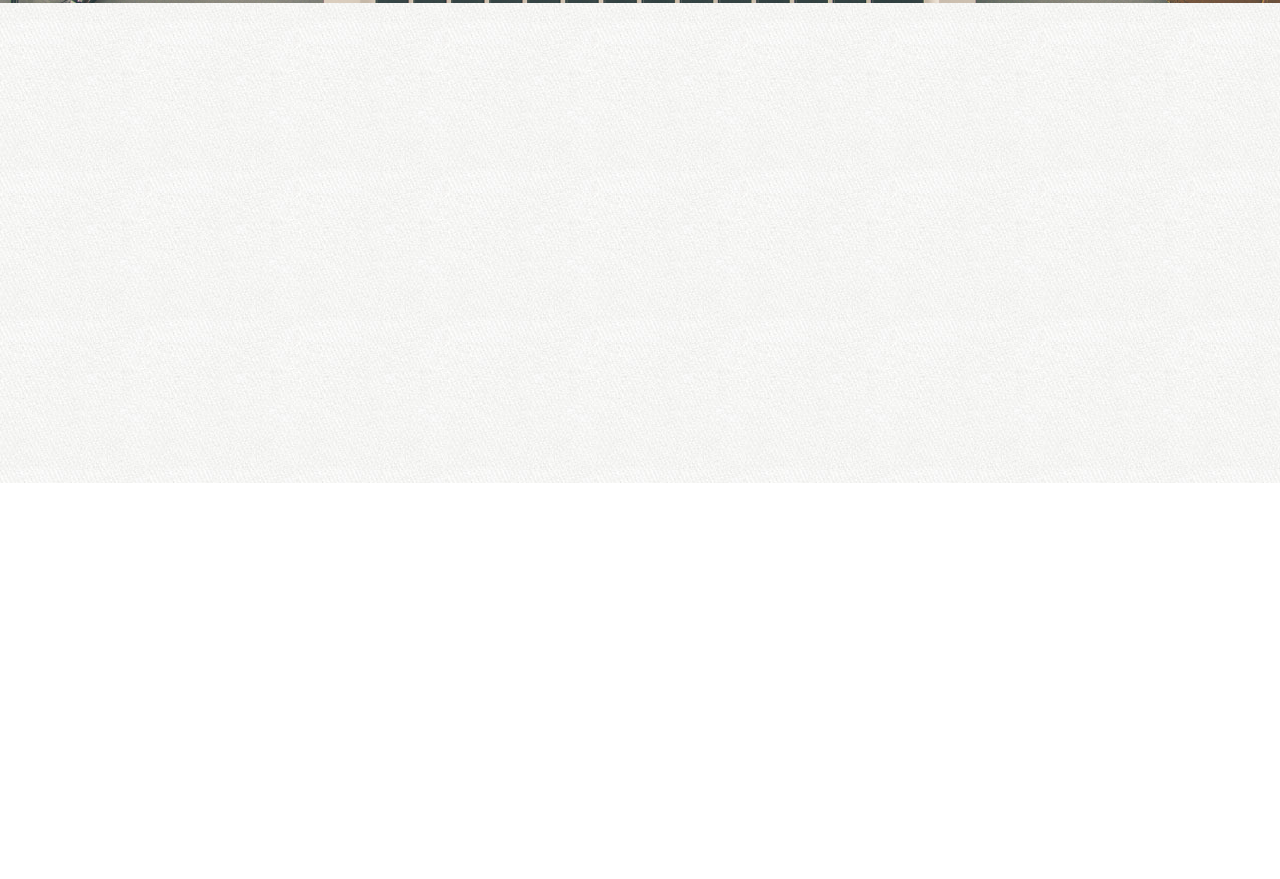
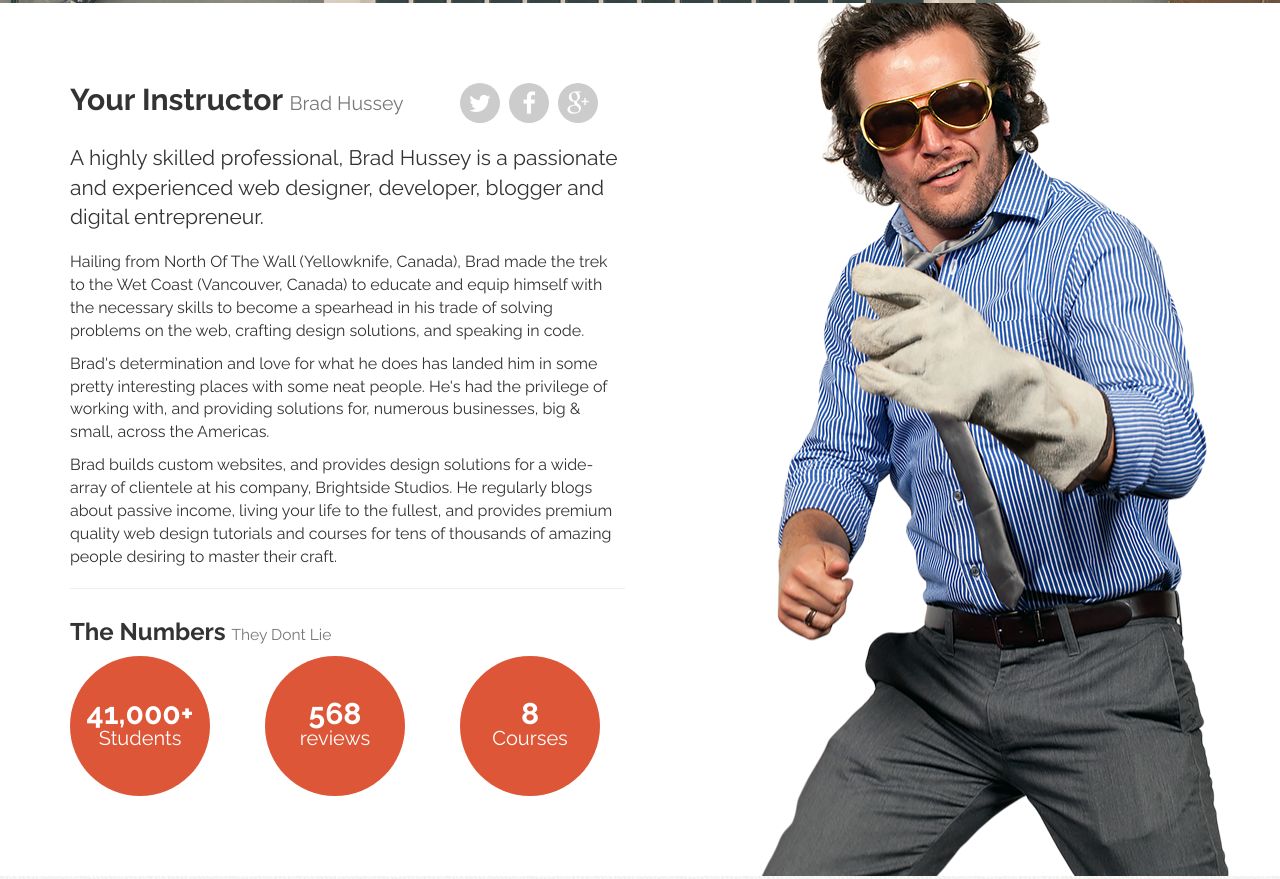
Before and after one commit to Bony5690/Custom-WordPress-Theme1, a plain HTML site: page index.html in a window 1280 px wide. Shown: the part 4277-5156 px from the top of the page. Before the commit the page ends 4760 px from the top, so only its background shows below. Drawn offline with nearby package versions, Linux system fonts and the light colour scheme.

Commit message:
Coded the instructor section

```diff
--- a/assets/css/custom.css
+++ b/assets/css/custom.css
@@ -56,6 +56,39 @@ button, input, .btn, a.btn {
 img {
   max-width: 100%;
 }
+
+.modal-content {
+  background: url('../img/tile.jpg');
+}
+
+.badge.social {
+  background: #ccc;
+  font-size: 24px;
+  height: 40px;
+  width: 40px;
+  text-align: center;
+  line-height: 42px;
+  margin: 0 5px 20px 0;
+  padding: 0;
+  -webkit-border-radius: 50px;
+  -moz-border-radius: 50px;
+  border-radius: 50px;
+  color: white;
+}
+
+.badge.social.twitter:hover {
+  background: #55acee;
+}
+
+.badge.social.facebook:hover {
+  background: #3b5998;
+}
+
+.badge.social.gplus:hover {
+  background: #db4b39;
+}
+
+
 
 #hero {
 	background: url('../img/hero-bg.jpg') 50% 0 repeat fixed;
@@ -174,6 +207,44 @@ section h3 {
   color: white;
 }
 
+#instructor{
+  background: white url('../img/brad-elvis.png') 99% -10px no-repeat;
+}
+
+#instructor h2 {
+  margin: 0 0 20px;
+}
+
+#instructor .num {
+  display: table;
+  font-size: 30px;
+  font-weight: bold;
+  line-height: 24px;
+  color: white;
+  height: 140px;
+  width: 140px;
+  text-align: center;
+  background: #dd5638;
+  -webkit-border-radius: 100%;
+  -moz-border-radius: 100%;
+  border-radius: 100%;
+  -webkit-font-smoothong: antialiased;
+  text-rendering: optimizeLegibility;
+}
+
+#instructor .num .num-content {
+  display: table-cell;
+  vertical-align: middle;
+
+}
+
+#instructor .num span {
+  display: block;
+  font-size: 20px;
+  font-weight: normal;
+}
+
+
 
 /* == CUSTOM ICON SPRITES == */
 
--- a/index.html
+++ b/index.html
@@ -325,12 +325,82 @@ People Looking for a New Career</p>
 
 <!-- Instructor -->
 
-<section>
+<section id="instructor">
+  <div class="container">
+    <div class="row">
+       <div class="col-sm-8 col-md-6">
+         <div class="row">
+           <div class="col-lg-8">
+             <h2>Your Instructor <small>Brad Hussey</small></h2>
+           </div>  <!-- end of column -->
+           <div class="col-lg-4">
+              <a href="http://twitter.com/bradhussey"
+              target="_blank" class="badge social twitter"><i class="fa fa-twitter"></i></a>
+
+              <a href="http://facebook.com/jerrybony"
+              target="_blank" class="badge social facebook"><i class="fa fa-facebook"></i></a>
+
+              <a href="http://twitter.com/bradhussey"
+              target="_blank" class="badge social gplus"><i class="fa fa-google-plus"></i></a>
+           </div>
+         <!-- </div>
+       </div> --> <!-- end of row -->
+    <!-- </div>  -->
+  </div>
+    <p class="lead">A highly skilled professional, Brad Hussey
+      is a passionate and experienced web designer,
+      developer, blogger and digital entrepreneur.</p>
+  <!-- </div> -->
+
+  <p>Hailing from North Of The Wall (Yellowknife, Canada), Brad made the trek to the Wet Coast (Vancouver, Canada) to educate and equip
+    himself with the necessary skills to become a spearhead in his trade of
+    solving problems on the web, crafting design solutions, and speaking in code.</p>
+
+    <p>Brad's determination and love for what he does has landed him in some pretty
+      interesting places with some neat people. He's had the privilege of working with,
+      and providing solutions for, numerous businesses, big & small, across the Americas. </p>
+
+      <p>Brad builds custom websites, and provides design solutions for a wide-array of clientele at his company,
+        Brightside Studios. He regularly blogs about passive income, living your life to the fullest, and provides premium quality web design tutorials and
+        courses for tens of thousands of amazing people desiring to master their craft.</p>
+
+        <hr>
+
+        <h3>The Numbers <small>They Dont Lie</small></h3>
+
+        <div class="row">
+           <div class="col-xs-4">
+                <div class="num">
+                   <div class="num-content">
+                      41,000+ <span>Students</span>
+                   </div>
+                </div>
+           </div>
+
+           <div class="col-xs-4">
+                <div class="num">
+                   <div class="num-content">
+                      568 <span>reviews</span>
+                   </div>
+                </div>
+           </div>
+
+           <div class="col-xs-4">
+                <div class="num">
+                   <div class="num-content">
+                      8 <span>Courses</span>
+                   </div>
+                </div>
+           </div>
+        </div>
+
+      </div><!-- end col -->
+    </div><!-- row -->
+  </div><!-- container -->
 
 </section>
 
 <!-- Testimonials  -->
-
 <section>
 
 </section>
```
